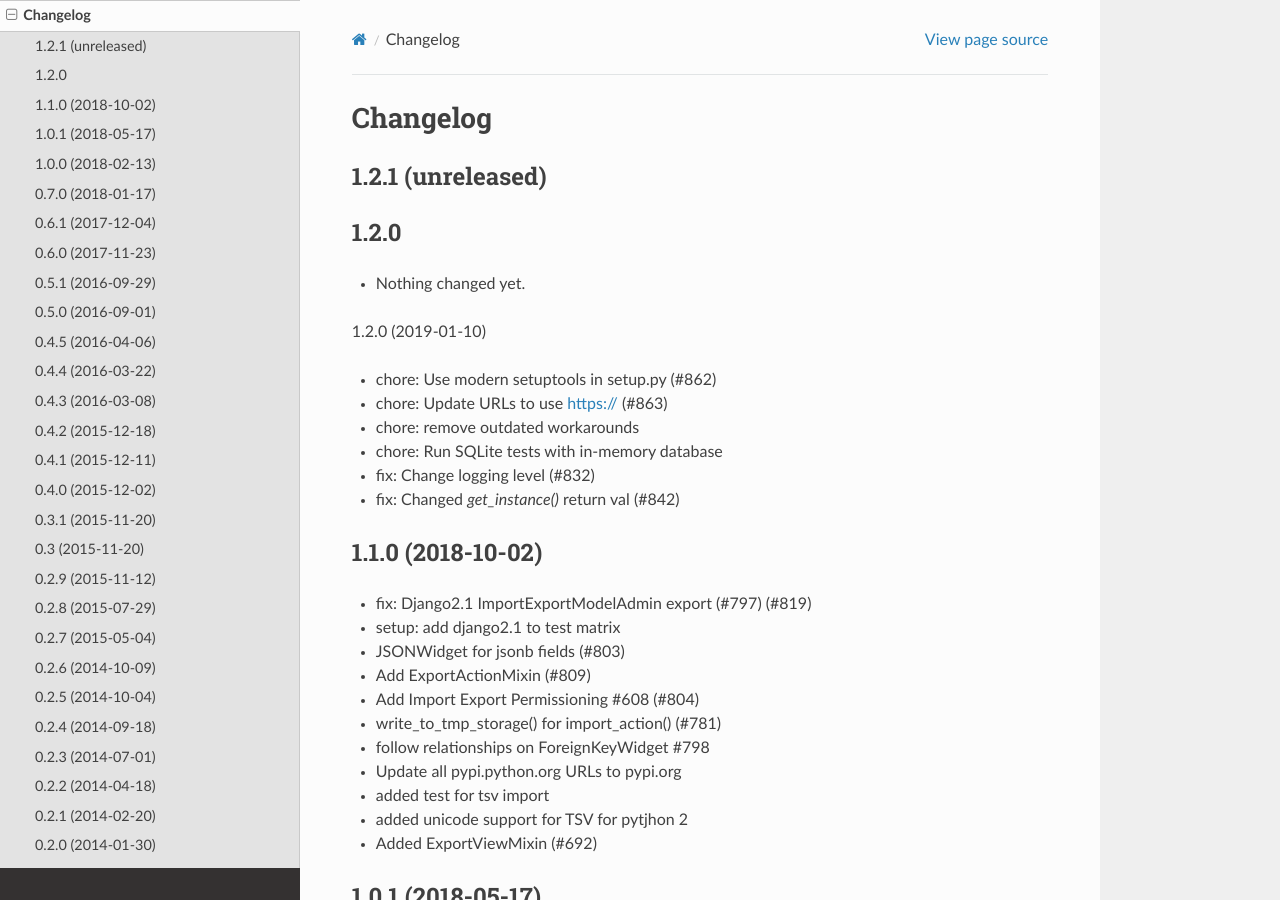
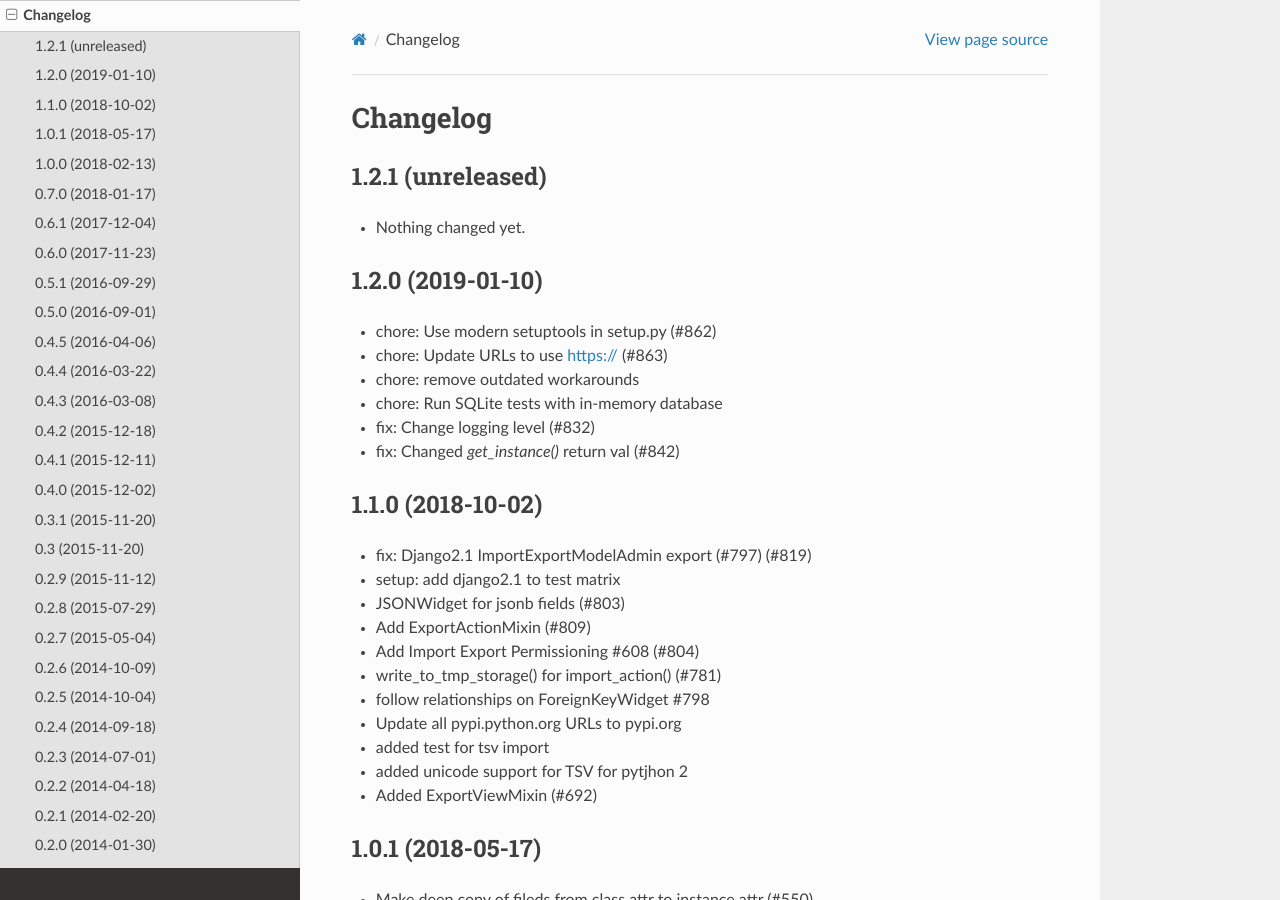
Before and after one commit to django-import-export/django-import-export, a Sphinx documentation site: the page built from docs/changelog.rst, in a window 1280 px wide and 900 px high. Built offline with Sphinx 7.4.7 and the Read the Docs theme 2.0.0, drawn with Linux system fonts in a browser that asks for light colours.

Commit message:
chore(docs): fix version typo in changelog

```diff
--- a/docs/changelog.rst
+++ b/docs/changelog.rst
@@ -5,13 +5,10 @@ Changelog
 1.2.1 (unreleased)
 ------------------
 
-1.2.0
-------------------
-
 - Nothing changed yet.
 
-
 1.2.0 (2019-01-10)
+------------------
 
 - chore: Use modern setuptools in setup.py (#862)
 
```
